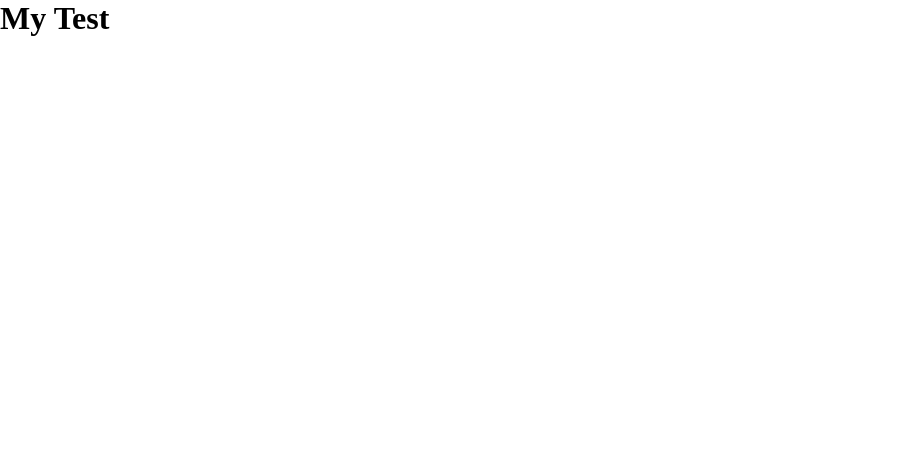
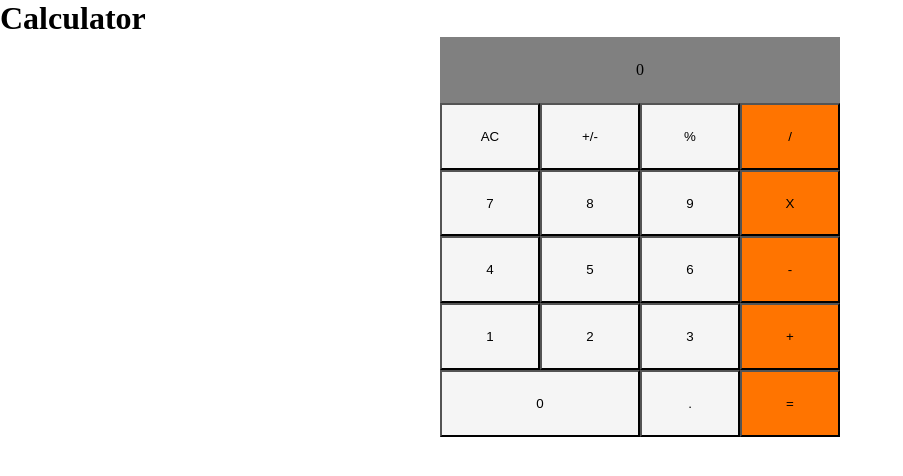
Before and after one commit to Diegogagan2587/math-magicians, a React (Create React App) app: page / in a window 1280 px wide. Shown: the top 476 px of the page, without its empty margins (0-903 px from the left). Built offline with nearby package versions, Linux system fonts and the light colour scheme.

Commit message:
import and render Calculator.js from app.js and add a title

```diff
--- a/src/App.js
+++ b/src/App.js
@@ -1,9 +1,11 @@
 import './App.css';
+import Calculator from './components/Calculator';
 
 function App() {
   return (
     <div className="App">
-      <h1>My Test</h1>
+      <h1>Calculator</h1>
+      <Calculator />
     </div>
   );
 }
```
